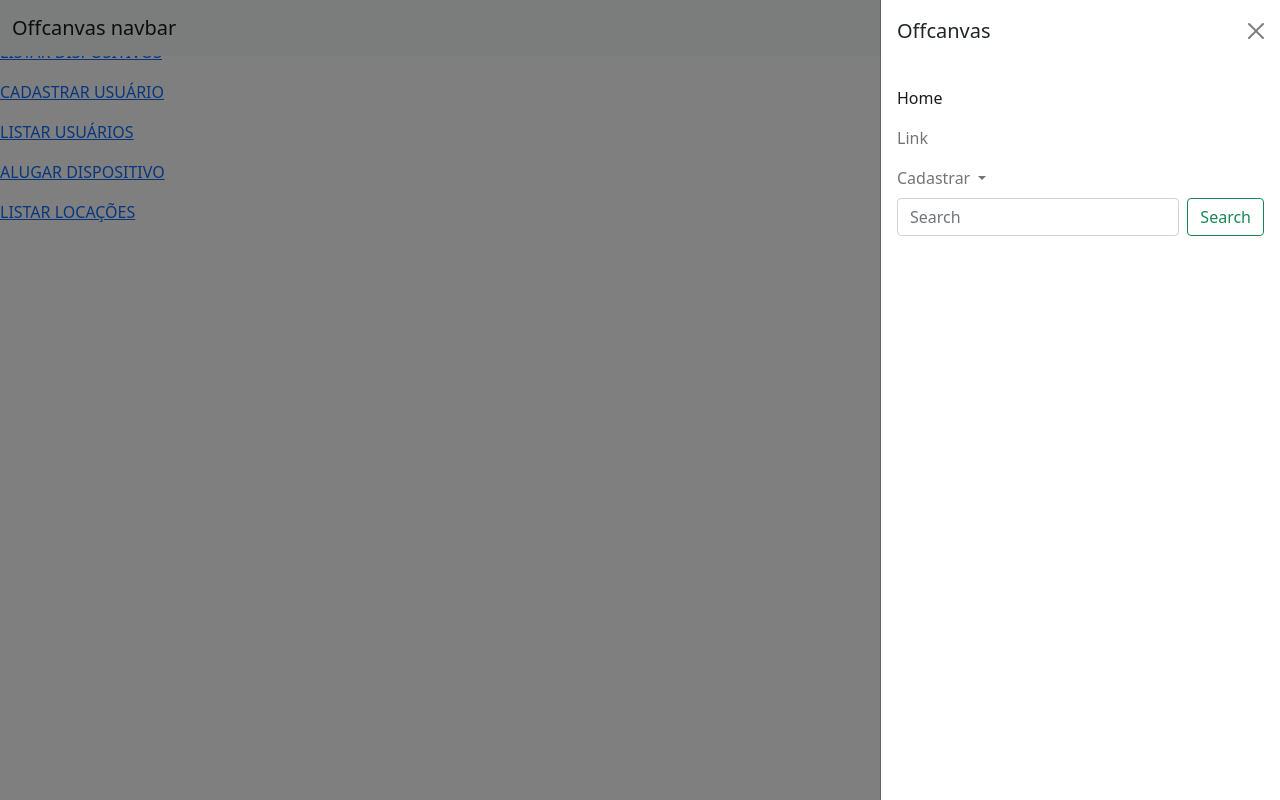
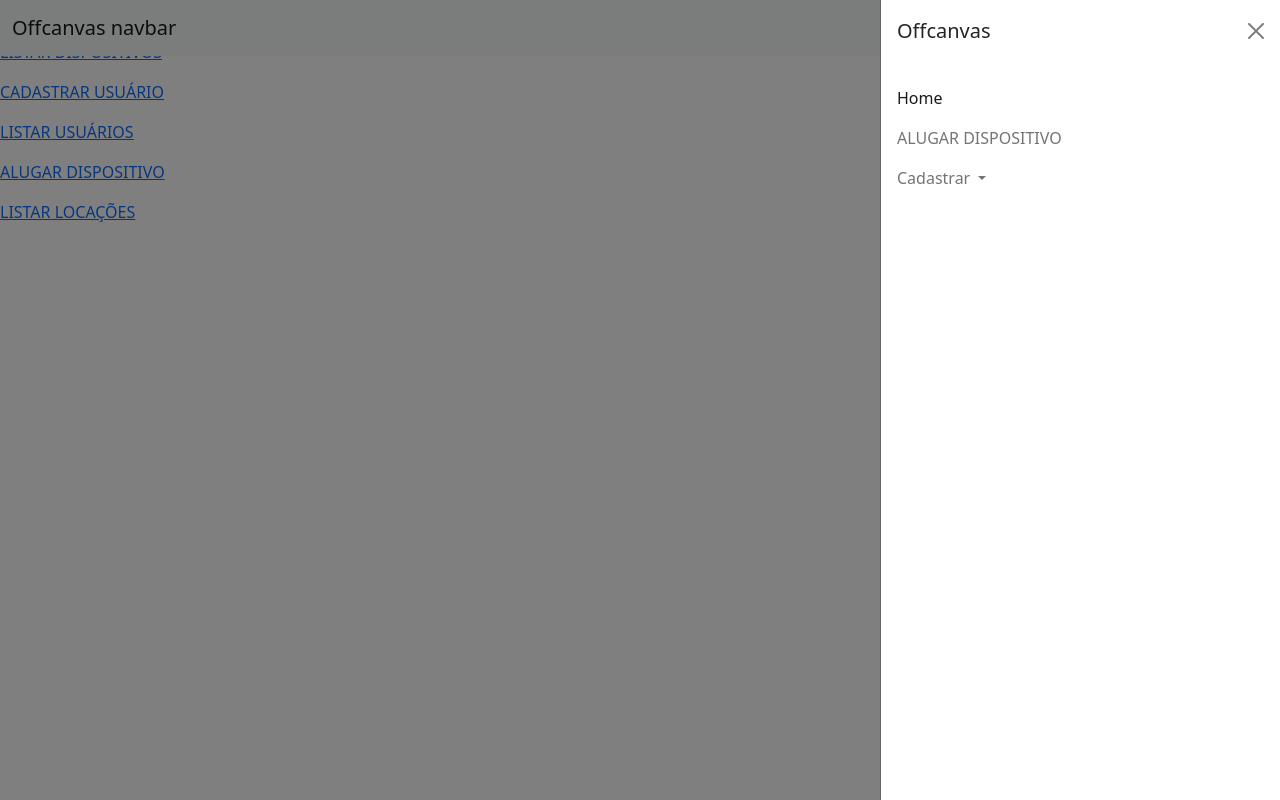
Before and after one commit to Pedro-HenriqueFF/Lanhouse, a Python web app: template flask/templates/index.html in a window 1280 px wide, after a click that opens the changed part. Run offline with Jinja, Linux system fonts and the light colour scheme; the template is opened without the code that fills it, so the values that code supplies are empty; some libraries are stand-ins or nearby versions.

Commit message:
Inicial beta4

```diff
--- a/flask/templates/index.html
+++ b/flask/templates/index.html
@@ -19,7 +19,7 @@
             <a class="nav-link active" aria-current="page" href="">Home</a>
           </li>
           <li class="nav-item">
-            <a class="nav-link" href="#">Link</a>
+            <a class="nav-link" href="{{url_for('alugar_dispositivo')}}">ALUGAR DISPOSITIVO</a>
           </li>
           <li class="nav-item dropdown">
             <a class="nav-link dropdown-toggle" href="#" id="offcanvasNavbarDropdown" role="button" data-bs-toggle="dropdown" aria-expanded="false">
@@ -28,20 +28,7 @@
             <ul class="dropdown-menu" aria-labelledby="offcanvasNavbarDropdown">
               <li><a class="dropdown-item" href="{{url_for('cadastrar_usuario')}}">CADASTRAR USUÁRIO</a></li>
               <li><a class="dropdown-item" href="{{url_for('cadastrar_dispositivo')}}">CADASTRAR DISPOSITIVO</a></li>
-              <li>
-                <hr class="dropdown-divider">
-              </li>
-              <li><a class="dropdown-item" href="#">Something else here</a></li>
-            </ul>
-          </li>
         </ul>
-        <form class="d-flex">
-          <input class="form-control me-2" type="search" placeholder="Search" aria-label="Search">
-          <button class="btn btn-outline-success" type="submit">Search</button>
-        </form>
-      </div>
-    </div>
-  </div>
 </nav>
 
 <p>
```
